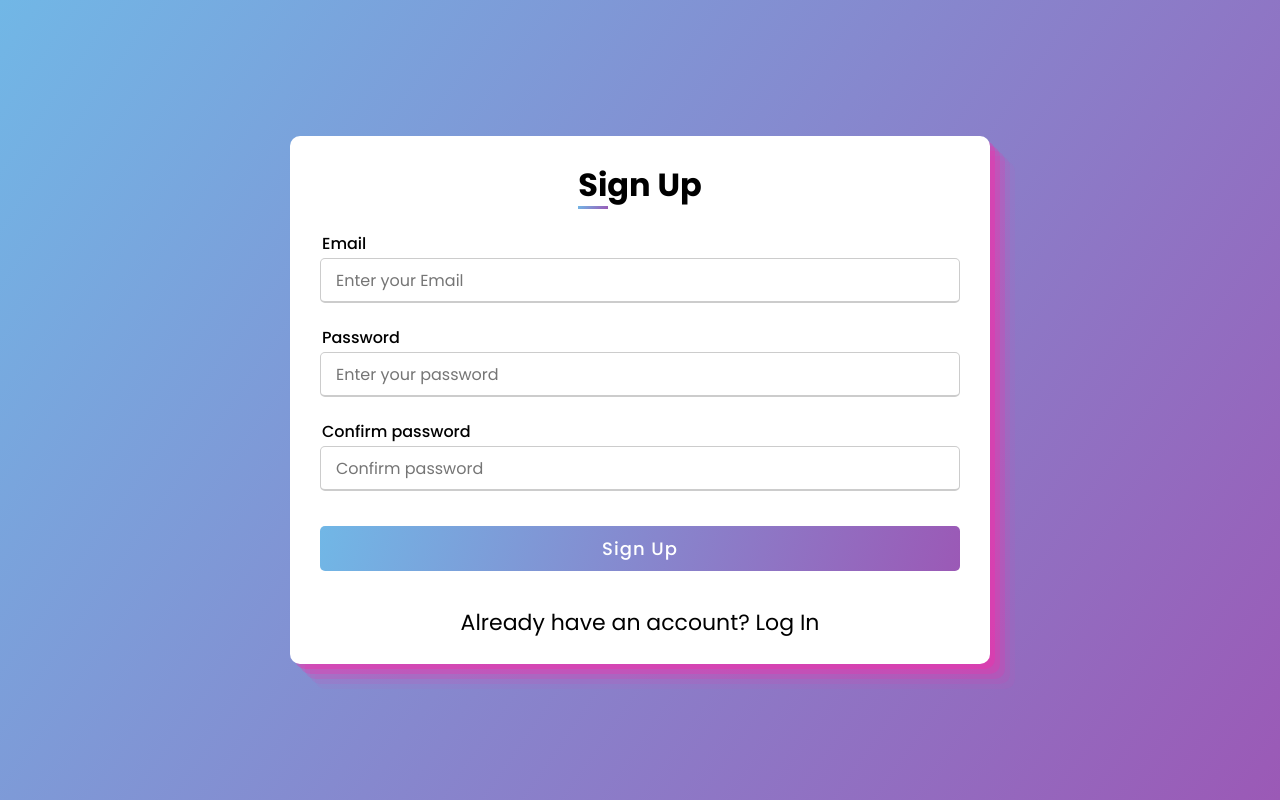
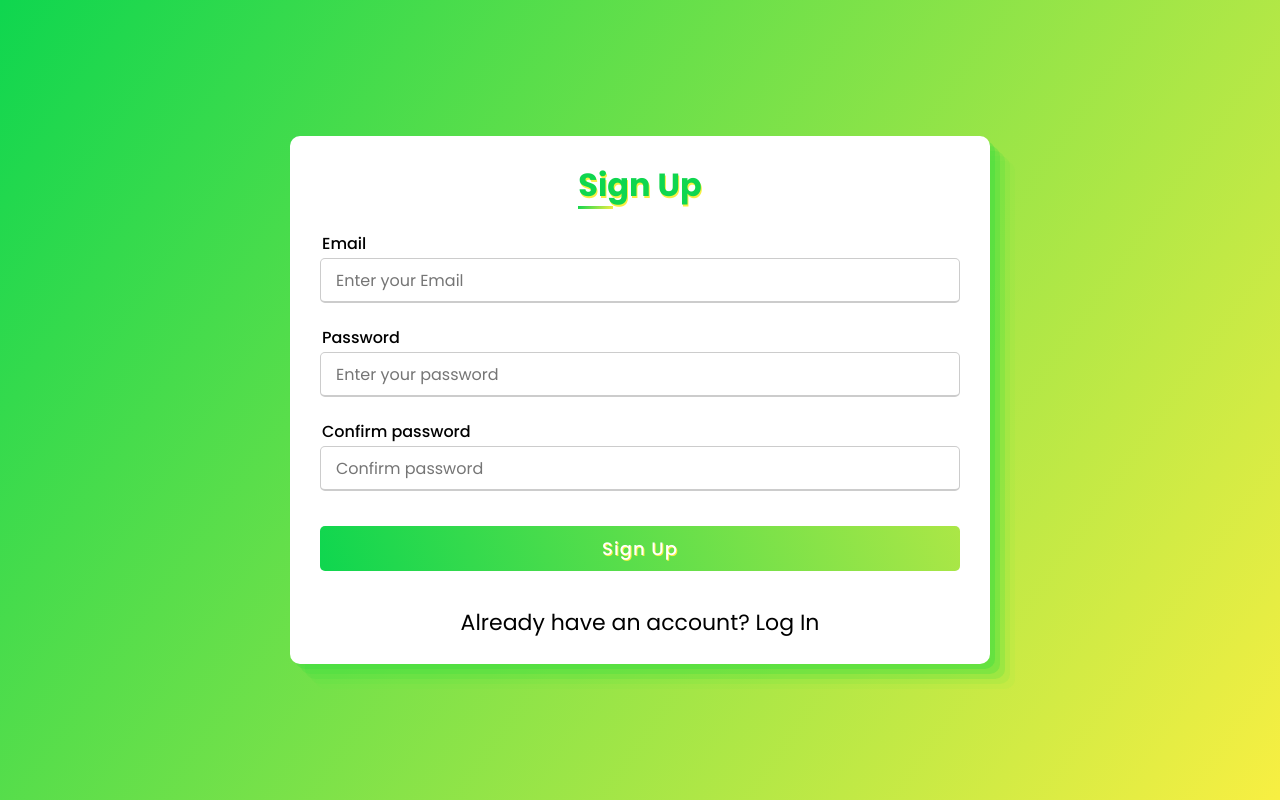
Before and after one commit to 2juicy/natures-harvest, a React (Create React App) app: page / in a window 1280 px wide. Built offline with nearby package versions, Linux system fonts and the light colour scheme.

Commit message:
CSS animations are fun

```diff
--- a/src/components/authentication/FlexContainer/FlexContainer.css
+++ b/src/components/authentication/FlexContainer/FlexContainer.css
@@ -3,5 +3,5 @@
   height: 100vh;
   justify-content: center;
   align-items: center;
-  background: linear-gradient(125deg, #71b7e6, #9b59b6);
+  background: linear-gradient(125deg, #0fd64f, #f8ef42);
 }
--- a/src/components/authentication/Signup/Signup.css
+++ b/src/components/authentication/Signup/Signup.css
@@ -4,13 +4,16 @@
   background-color: #fff;
   padding: 25px 30px;
   border-radius: 10px;
-  box-shadow: rgba(240, 46, 170, 0.4) 5px 5px, rgba(240, 46, 170, 0.3) 10px 10px,
-    rgba(240, 46, 170, 0.2) 15px 15px, rgba(240, 46, 170, 0.1) 20px 20px,
-    rgba(240, 46, 170, 0.05) 25px 25px;
+  box-shadow: rgba(63, 221, 63, 0.4) 5px 5px, rgba(63, 221, 63, 0.3) 10px 10px,
+    rgba(63, 221, 63, 0.2) 15px 15px, rgba(63, 221, 63, 0.1) 20px 20px,
+    rgba(63, 221, 63, 0.05) 25px 25px;
 }
 
 .container .title {
   font-size: 32px;
+  color: #0fd64f;
+  font-weight: 900;
+  text-shadow: #f8ef42 1px 1.5px;
   position: relative;
   text-align: center;
 }
@@ -20,8 +23,8 @@
   position: absolute;
   bottom: 0;
   height: 3px;
-  width: 30px;
-  background: linear-gradient(135deg, #71b7e6, #9b59b6);
+  width: 35px;
+  background: linear-gradient(135deg, #0fd64f, #f8ef42);
 }
 
 .container form .input-box {
@@ -48,7 +51,7 @@
 
 .input-box input:focus,
 .input-box input:valid {
-  border-color: #9b59b6;
+  border-color: #0fd64f;
 }
 
 form .button {
@@ -66,11 +69,16 @@ form .button input {
   font-weight: 500;
   border-radius: 5px;
   letter-spacing: 1px;
-  background: linear-gradient(105deg, #71b7e6, #9b59b6);
+  text-shadow: #f8ef42 1px 0.5px;
+  background-image: linear-gradient(75deg, #0fd64f, #f8ef42);
+  background-size: 150%;
+  background-position: left;
+  transition: 300ms background-position ease-in-out;
 }
 
 form .button input:hover {
-  background: linear-gradient(-105deg, #71b7e6, #9b59b6);
+  text-shadow: #0fd64f 0.5px 1px;
+  background-position: right;
 }
 
 .go-login {
```
